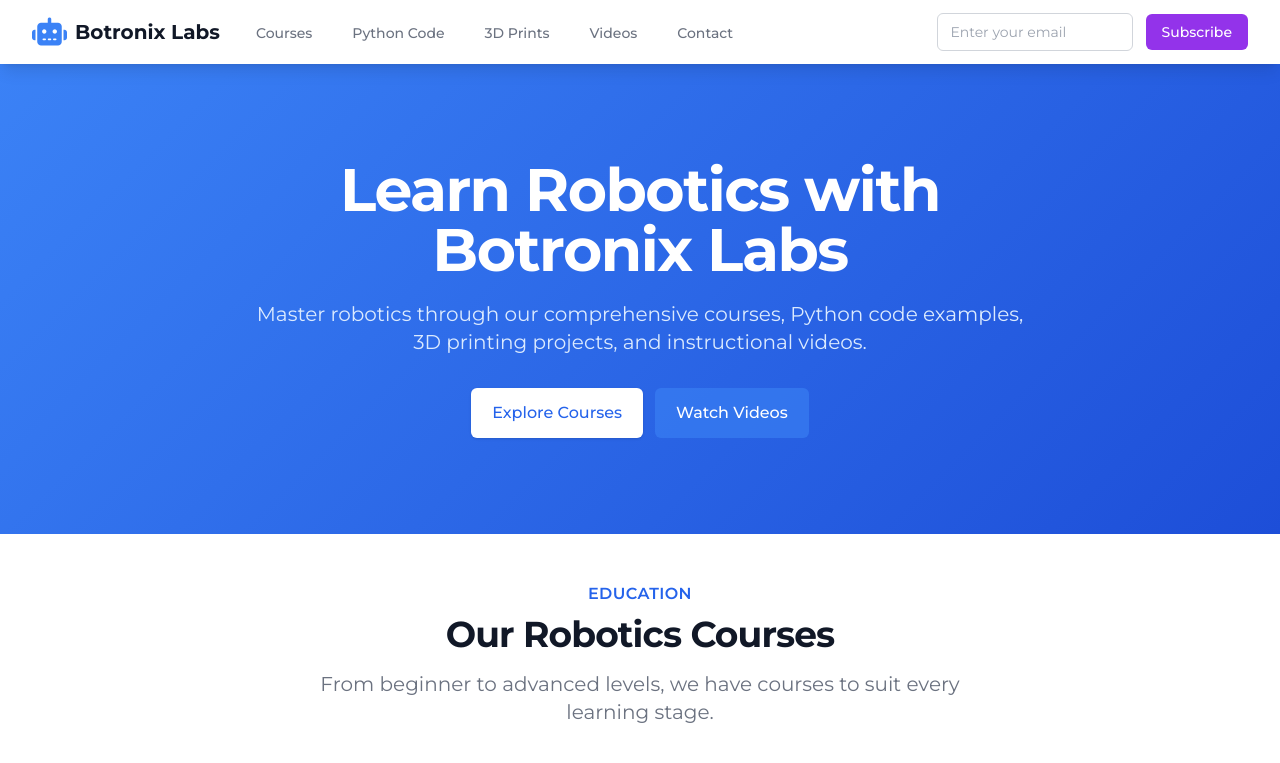
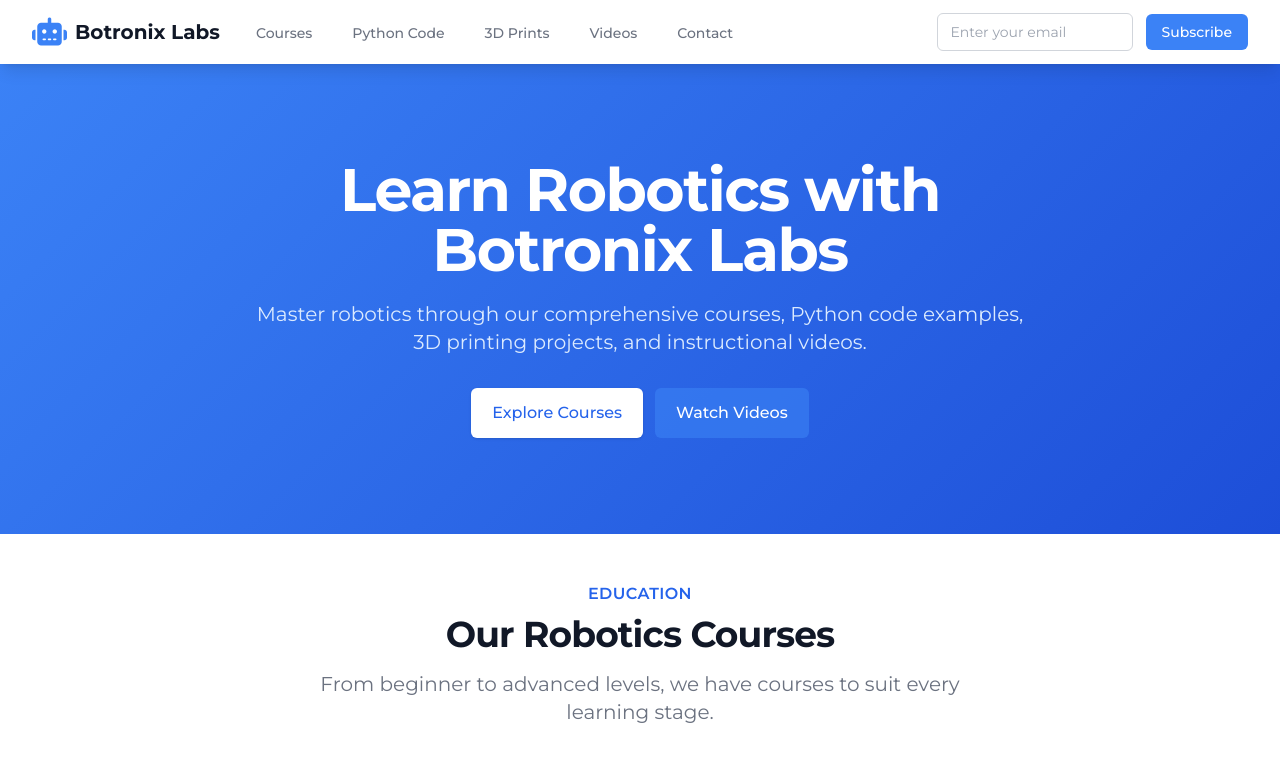
Before and after one commit to Botronix-Labs/BotronixLabsPages, a plain HTML site: page index.html in a window 1280 px wide. Shown: the top 763 px of the page. Drawn offline with nearby package versions, Linux system fonts and the light colour scheme.

Commit message:
fix the color of subscribe button

```diff
--- a/index.html
+++ b/index.html
@@ -63,6 +63,9 @@
         .nav-link.active {
             border-bottom: 2px solid #3b82f6;
             color: #1d4ed8;
+        }
+        #subscribeButton {
+            background-color: #3b82f6; /* Blue color */
         }
     </style>
 </head>
```
